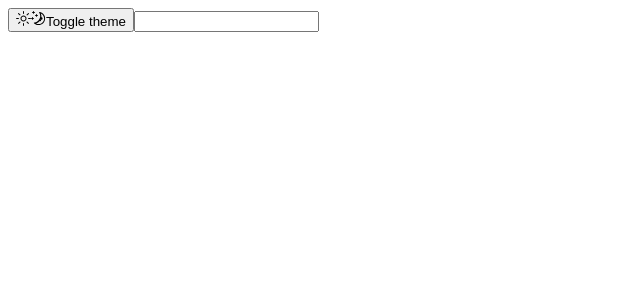
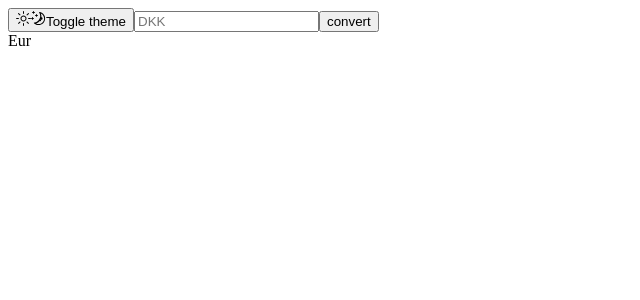
Before and after one commit to Plsr/crowns, a Next.js app: page / in a window 1280 px wide. Shown: the top 300 px of the page, without its empty margins (0-640 px from the left). Built offline with nearby package versions, Linux system fonts and the light colour scheme.

Commit message:
Add very basic currency conversion

```diff
--- a/app/page.tsx
+++ b/app/page.tsx
@@ -1,3 +1,4 @@
+import { CurrencyConverter } from "@/components/CurrencyConverter";
 import { ThemeToggle } from "@/components/ThemeToggle";
 import { Input } from "@/components/ui/input";
 import Image from "next/image";
@@ -6,7 +7,7 @@ export default function Home() {
   return (
     <main>
       <ThemeToggle />
-      <Input />
+      <CurrencyConverter />
     </main>
   );
 }
--- /dev/null
+++ b/components/CurrencyConverter.tsx
@@ -0,0 +1,32 @@
+"use client";
+
+import { useRef, useState } from "react";
+import { Input } from "./ui/input";
+import { Button } from "./ui/button";
+
+export const CurrencyConverter = () => {
+  const [result, setResult] = useState<undefined | number>(undefined);
+  const inputRef = useRef<HTMLInputElement | null>(null);
+
+  const handleConvertClick = () => {
+    if (!inputRef.current) {
+      return;
+    }
+
+    if (isNaN(parseInt(inputRef.current?.value))) {
+      return;
+    }
+
+    const rate = 0.13;
+
+    setResult(parseInt(inputRef.current.value) * rate);
+  };
+
+  return (
+    <>
+      <Input type="number" placeholder="DKK" ref={inputRef} />
+      <Button onClick={handleConvertClick}>convert</Button>
+      <div>{result} Eur</div>
+    </>
+  );
+};
```
